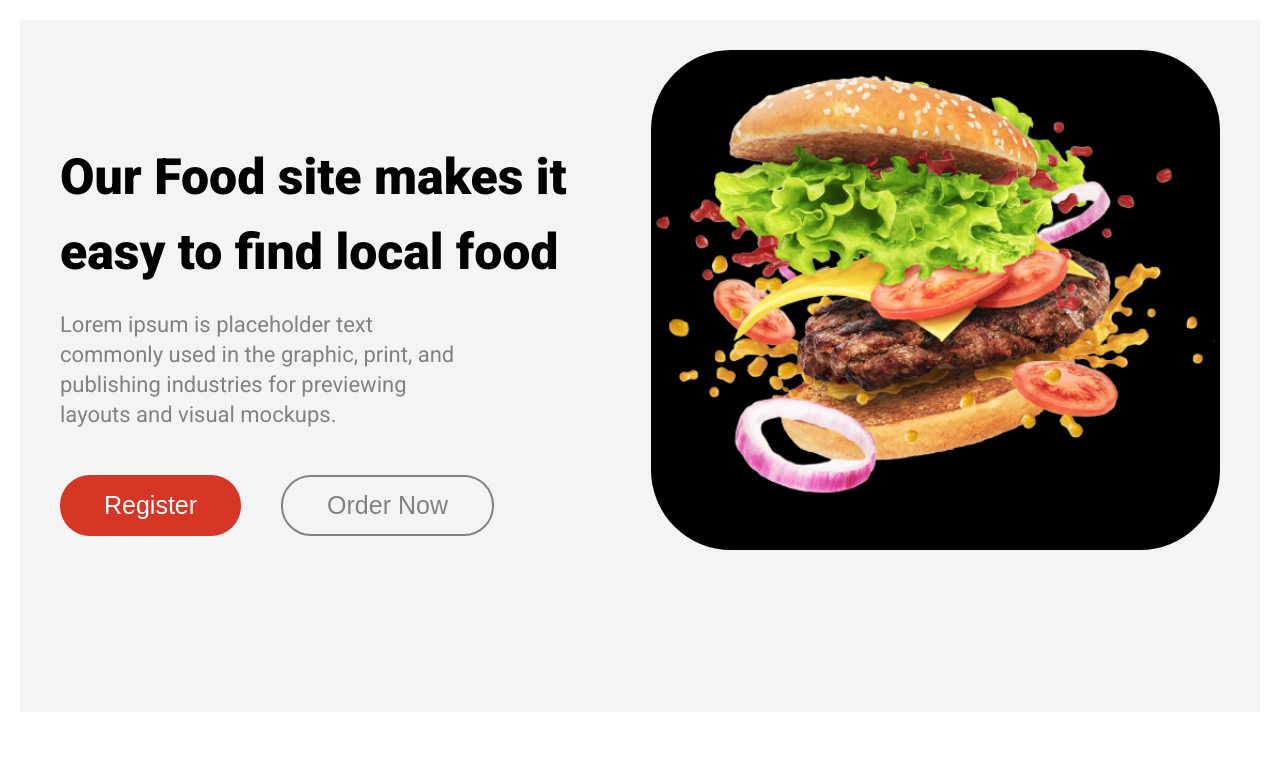
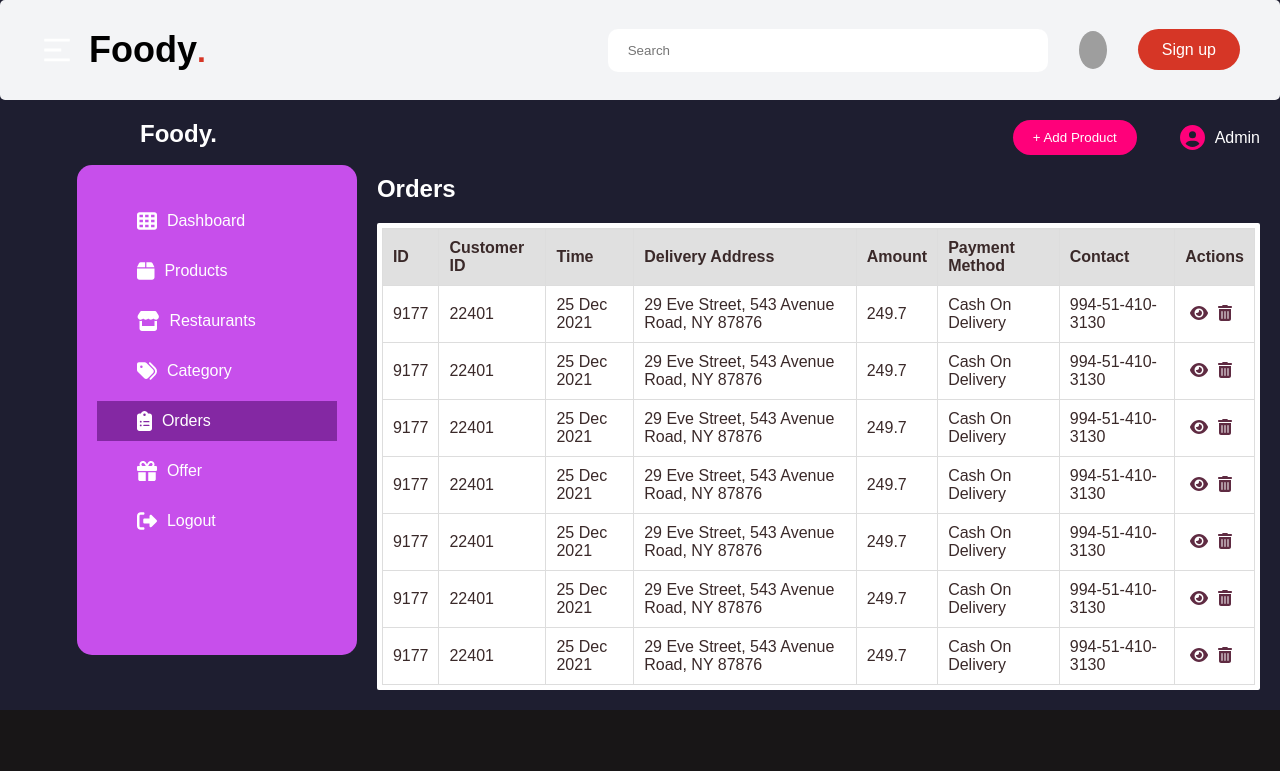
Before and after one commit to orkhan-huseyn/foody_final_project, a Next.js app: page / in a window 1280 px wide. Shown: the top 771 px of the page. Built offline with nearby package versions, Linux system fonts and the light colour scheme; grey boxes are pictures that could not be loaded.

Commit message:
create admin/orders

```diff
--- /dev/null
+++ b/components/OrdersSidebar.js
@@ -0,0 +1,30 @@
+import styles from '../styles/OrdersSidebar.module.css';
+import Link from 'next/link';
+import { FontAwesomeIcon } from '@fortawesome/react-fontawesome';
+import { faTh, faBox, faStore, faTags, faClipboardList, faGift, faSignOutAlt } from '@fortawesome/free-solid-svg-icons';
+
+const OrdersSidebar = () => {
+
+  return (
+    <>
+     <div className={styles.logo}>Foody.</div>
+    <div className={styles.sidebar}>
+
+
+
+      <ul className={styles.menu}>
+        <li><Link href="/"><FontAwesomeIcon icon={faTh} /> Dashboard</Link></li>
+        <li><Link href="/products"><FontAwesomeIcon icon={faBox} /> Products</Link></li>
+        <li><Link href="/restaurants"><FontAwesomeIcon icon={faStore} /> Restaurants</Link></li>
+        <li><Link href="/category"><FontAwesomeIcon icon={faTags} /> Category</Link></li>
+        <li className={styles.orderss}><Link href="/orders"><FontAwesomeIcon icon={faClipboardList} /> Orders</Link></li>
+        <li><Link href="/offer"><FontAwesomeIcon icon={faGift} /> Offer</Link></li>
+        <li><Link href="/logout"><FontAwesomeIcon icon={faSignOutAlt} /> Logout</Link></li>
+      </ul>
+    </div>
+    </>
+  );
+};
+
+
+export default OrdersSidebar;
--- /dev/null
+++ b/components/OrdersTable.js
@@ -0,0 +1,57 @@
+import styles from '../styles/OrdersTable.module.css';
+import { FontAwesomeIcon } from '@fortawesome/react-fontawesome';
+import { faTrashAlt, faEye } from '@fortawesome/free-solid-svg-icons';
+
+const OrdersTable = () => {
+  const orders = [
+    { id: 9177, customerId: 22401, time: '25 Dec 2021', deliveryAddress: '29 Eve Street, 543 Avenue Road, NY 87876', amount: 249.7, paymentMethod: 'Cash On Delivery', contact: '994-51-410-3130' },
+    { id: 9177, customerId: 22401, time: '25 Dec 2021', deliveryAddress: '29 Eve Street, 543 Avenue Road, NY 87876', amount: 249.7, paymentMethod: 'Cash On Delivery', contact: '994-51-410-3130' },
+    { id: 9177, customerId: 22401, time: '25 Dec 2021', deliveryAddress: '29 Eve Street, 543 Avenue Road, NY 87876', amount: 249.7, paymentMethod: 'Cash On Delivery', contact: '994-51-410-3130' },
+    { id: 9177, customerId: 22401, time: '25 Dec 2021', deliveryAddress: '29 Eve Street, 543 Avenue Road, NY 87876', amount: 249.7, paymentMethod: 'Cash On Delivery', contact: '994-51-410-3130' },
+    { id: 9177, customerId: 22401, time: '25 Dec 2021', deliveryAddress: '29 Eve Street, 543 Avenue Road, NY 87876', amount: 249.7, paymentMethod: 'Cash On Delivery', contact: '994-51-410-3130' },
+    { id: 9177, customerId: 22401, time: '25 Dec 2021', deliveryAddress: '29 Eve Street, 543 Avenue Road, NY 87876', amount: 249.7, paymentMethod: 'Cash On Delivery', contact: '994-51-410-3130' },
+    { id: 9177, customerId: 22401, time: '25 Dec 2021', deliveryAddress: '29 Eve Street, 543 Avenue Road, NY 87876', amount: 249.7, paymentMethod: 'Cash On Delivery', contact: '994-51-410-3130' },
+
+  ];
+
+  return (
+    <>
+      <h2 className={styles.tableTitle}>Orders</h2>
+      <div className={styles.tableContainer}>
+        <table className={styles.ordersTable}>
+          <thead>
+            <tr>
+              <th>ID</th>
+              <th>Customer ID</th>
+              <th>Time</th>
+              <th>Delivery Address</th>
+              <th>Amount</th>
+              <th>Payment Method</th>
+              <th>Contact</th>
+              <th>Actions</th>
+            </tr>
+          </thead>
+          <tbody>
+            {orders.map((order, index) => (
+              <tr key={index}>
+                <td>{order.id}</td>
+                <td>{order.customerId}</td>
+                <td>{order.time}</td>
+                <td>{order.deliveryAddress}</td>
+                <td>{order.amount}</td>
+                <td>{order.paymentMethod}</td>
+                <td>{order.contact}</td>
+                <td>
+                  <FontAwesomeIcon icon={faEye} className={styles.actionIcon} />
+                  <FontAwesomeIcon icon={faTrashAlt} className={styles.actionIcon} />
+                </td>
+              </tr>
+            ))}
+          </tbody>
+        </table>
+      </div>
+    </>
+  );
+};
+
+export default OrdersTable;
--- /dev/null
+++ b/components/ProfileSection.js
@@ -0,0 +1,14 @@
+import styles from '../styles/ProfileSection.module.css';
+import { FontAwesomeIcon } from '@fortawesome/react-fontawesome';
+import { faUserCircle } from '@fortawesome/free-solid-svg-icons';
+
+const ProfileSection = () => {
+  return (
+    <div className={styles.profileSection}>
+      <FontAwesomeIcon icon={faUserCircle} className={styles.icon} />
+      <span><a>Admin</a></span>
+    </div>
+  );
+};
+
+export default ProfileSection;
--- a/pages/_app.js
+++ b/pages/_app.js
@@ -1,7 +1,17 @@
+import "../styles/globals.css";
+import Footer from "../components/Footer";
+import Header from "../components/Header";
 import '../styles/globals.css';
 
 function MyApp({ Component, pageProps }) {
+  return (
+    <>
+      <Header />
+      <Component {...pageProps} />
+      <Footer />
+    </>
+  );
   return <Component {...pageProps} />;
 }
 
-export default MyApp;
+export default MyApp
--- a/pages/index.js
+++ b/pages/index.js
@@ -1,22 +1,21 @@
-import React from 'react';
-import Head from 'next/head';
-import HeroSection from 'components/HeroSection';
-import Features from 'components/Features';
-import DeliciousMenu from 'components/DeliciousMenu';
+import ProfileSection from '../components/ProfileSection';
+import OrdersSidebar from '../components/OrdersSidebar';
+import OrdersTable from '../components/OrdersTable';
+import styles from '../styles/Dashboard.module.css';
 
-const Home = () => {
-    return (
-        <div>
-            <Head>
-                <title>Home Page</title>
-            </Head>
-            <main>
-                <HeroSection />
-                <Features />
-                <DeliciousMenu />
-            </main>
+const Dashboard = () => {
+  return (
+    <div className={styles.dashboard}>
+      <OrdersSidebar />
+      <div className={styles.mainContent}>
+        <div className={styles.header}>
+          <button className={styles.addButton}>+ Add Product</button>
+          <ProfileSection />
         </div>
-    );
+        <OrdersTable />
+      </div>
+    </div>
+  );
 };
 
-export default Home;
+export default Dashboard;
--- /dev/null
+++ b/styles/Dashboard.module.css
@@ -0,0 +1,32 @@
+.dashboard {
+    display: flex;
+  }
+
+  .mainContent {
+    flex: 1;
+    padding: 20px;
+    background-color: #1E1E30
+;
+  }
+
+  .header {
+    display: flex;
+    justify-content: space-between;
+    align-items: center;
+    margin-bottom: 20px;
+  }
+
+  .addButton {
+    background-color: #ff007a;
+    color: white;
+    border: none;
+    padding: 10px 20px;
+    cursor: pointer;
+    margin-left: 72%;
+    border-radius: 20px;
+
+  }
+
+  .addButton:hover {
+    background-color: #e6006b;
+  }
--- /dev/null
+++ b/styles/OrdersSidebar.module.css
@@ -0,0 +1,56 @@
+.sidebar {
+    width: 240px;
+    background-color: #C74FEB
+    ;
+    color: white;
+    padding: 20px;
+    height: 450px;
+    display: flex;
+    flex-direction: column;
+    border-radius: 15px;
+    margin-top: 65px;
+
+  }
+
+  .logo {
+    font-size: 1.5em;
+    font-weight: bold;
+    margin-top: 20px;
+    text-align: center;
+    margin-left: px;
+    position: relative;
+    left: 140px;
+
+  }
+
+  .menu {
+    list-style-type: none;
+    padding: 0;
+    flex: 1;
+  }
+
+  .menu li {
+    margin-bottom: 10px;
+  }
+
+  .menu li a {
+    color: white;
+    text-decoration: none;
+    display: flex;
+    align-items: center;
+    padding: 10px;
+    margin-left: 30px;
+  }
+
+   .orderss{
+    background-color: #8428a3;
+   }
+  .menu li a:hover {
+    background-color: #5a5a5a;
+    padding-left: 10px;
+  }
+
+  .menu li a svg {
+    margin-right: 10px;
+    font-size: 20px;
+  }
--- /dev/null
+++ b/styles/OrdersTable.module.css
@@ -0,0 +1,56 @@
+.tableContainer {
+    margin-top: 20px;
+    background-color: #fff;
+    border-radius: 2px;
+    padding: 5px;
+    color: #3a2929;
+
+  }
+
+  .ordersTable th {
+    background-color: #e0e0e0;
+  }
+
+
+  .ordersTable td, .ordersTable th {
+    padding: 10px;
+    text-align: left;
+  }
+
+  .actionIcon {
+    margin: 0 5px;
+    cursor: pointer;
+    color: #5f2b42;
+  }
+
+  .actionIcon:hover {
+    color: #6b5f65;
+  }@media (max-width: 768px) {
+    .ordersTable {
+      margin-left: 0;
+      padding: 10px;
+    }
+
+    .table th, .table td {
+      display: block;
+      width: 100%;
+    }
+
+    .table thead {
+      display: none;
+    }
+
+    .table td {
+      padding: 10px 5px;
+      border: none;
+      border-bottom: 1px solid #eaeaea;
+      display: flex;
+      justify-content: space-between;
+      align-items: center;
+    }
+
+    .table td::before {
+      content: attr(data-label);
+      font-weight: bold;
+    }
+  }
--- /dev/null
+++ b/styles/ProfileSection.module.css
@@ -0,0 +1,11 @@
+.profileSection {
+    display: flex;
+    align-items: center;
+  }
+
+  .icon {
+    margin-right: 10px;
+    color: #ff007a;
+    cursor: pointer;
+    font-size: 25px;
+  }
--- a/styles/globals.css
+++ b/styles/globals.css
@@ -1,38 +1,21 @@
-@import url("https://fonts.googleapis.com/css2?family=Poppins:ital,wght@0,100;0,200;0,300;0,400;0,500;0,600;0,700;0,800;0,900;1,100;1,200;1,300;1,400;1,500;1,600;1,700;1,800;1,900&family=Roboto:ital,wght@0,100;0,300;0,400;0,500;0,700;0,900;1,100;1,300;1,400;1,500;1,700;1,900&display=swap");
-
 body {
-  padding: 30px;
-  box-sizing: border-box;
-  font-family: "Roboto", sans-serif;
-  position: relative;
+  margin: 0;
+  font-family: 'Arial', sans-serif;
+  background-color: #1E1E30
+  ;
+  color: #fff;
 }
 
-* {
-  box-sizing: border-box;
-  margin: 0;
-  padding: 0;
+table {
+  width: 100%;
+  border-collapse: collapse;
 }
 
-button {
-  cursor: pointer;
+th, td {
+  border: 1px solid #ddd;
+  padding: 8px;
 }
 
-/* Responsive */
-
-@media (max-width: 1320px) {
-  body {
-    padding: 20px;
-  }
+th {
+  background-color: #f2f2f2;
 }
-
-@media (max-width: 1040px) {
-  body {
-    padding: 15px;
-  }
-}
-
-@media (max-width: 840px) {
-  body {
-    padding: 0;
-  }
-}
```
